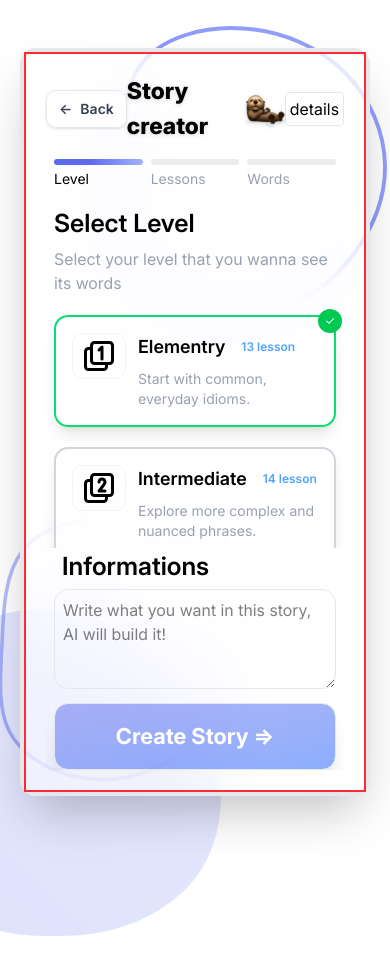
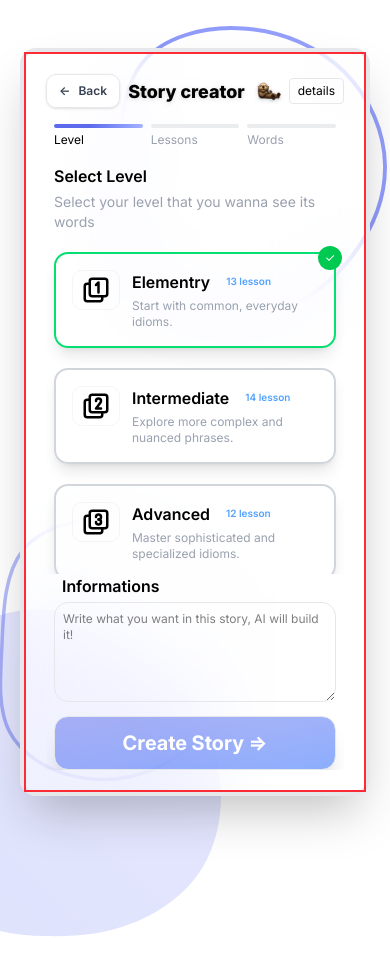
Before and after one commit to abolfazlj10/essinitial-idioms-in-english, a Next.js app: page /story in a window 390 px wide. Shown: the top 972 px of the page. Built offline with nearby package versions, Linux system fonts and the light colour scheme.

Commit message:
respnsive typigraphy in max-tablet.

```diff
--- a/src/app/story/page.tsx
+++ b/src/app/story/page.tsx
@@ -350,7 +350,7 @@ export default function Story () {
                 {showStory ? (
                     <div className="flex flex-col flex-1 gap-7 overflow-hidden p-4 md:p-8 rounded-2xl animate-fadein">
                         <Appbar onBackClick={()=> setShowStory(false)} title='The story' iconSrc="./icon/Otter.svg" rightButton={(
-                            <button className="flex items-center gap-2 px-4 py-2 rounded-lg bg-primaryColor/90 hover:bg-primaryColor text-white shadow-lg font-semibold transition-all duration-150 cursor-pointer">+ New Story</button>
+                            <button className="flex items-center gap-2 px-4 py-2 rounded-lg bg-primaryColor/90 hover:bg-primaryColor text-white shadow-lg font-semibold max-tablet:text-xs transition-all duration-150 cursor-pointer">+ New Story</button>
                         )}/>
                         <>
                         <div className="flex justify-center mb-4 gap-6 flex-wrap">
@@ -443,26 +443,26 @@ export default function Story () {
                     </div>
                 ) : (
                     <>
-                        <Appbar onBackClick={()=> router.push('/')} title='Story creator' iconSrc="./icon/Otter.svg" rightButton={isLargeScreen ? false : <button className="border rounded p-1">details</button>}/>
+                        <Appbar onBackClick={()=> router.push('/')} title='Story creator' iconSrc="./icon/Otter.svg" rightButton={isLargeScreen ? false : <button className="border rounded p-1 max-tablet:text-xs max-tablet:px-2">details</button>}/>
                         <div className="flex gap-5 max-laptop:gap-2 select-none px-2">
                             <div className="flex-1 flex flex-col gap-2 max-laptop:gap-1">
-                                <div className={`w-full h-[8px] max-laptop:h-[6px] bg-gradient-to-r from-primaryColor from-40% to-bgColor rounded ${steper >= 1 ? 'bg-gradient-to-r from-primaryColor from-40% to-bgColor' : 'bg-[#eaeced]'}`}></div>
-                                <div className=" max-laptop:text-sm">Level</div>
+                                <div className={`w-full h-[8px] max-laptop:h-[6px] max-tablet:h-[4px] bg-gradient-to-r from-primaryColor from-40% to-bgColor rounded ${steper >= 1 ? 'bg-gradient-to-r from-primaryColor from-40% to-bgColor' : 'bg-[#eaeced]'}`}></div>
+                                <div className=" max-laptop:text-sm max-tablet:text-xs">Level</div>
                             </div>
                             <div className="flex-1 flex flex-col gap-2 max-laptop:gap-1">
-                                <div className={`w-full h-[8px] max-laptop:h-[6px] bg-[#eaeced] rounded  ${steper >= 2 ? 'bg-gradient-to-r from-primaryColor from-40% to-bgColor' : 'bg-[#eaeced]'}`}></div>
-                                <div className="text-gray-400 max-laptop:text-sm">Lessons</div>
+                                <div className={`w-full h-[8px] max-laptop:h-[6px] max-tablet:h-[4px] bg-[#eaeced] rounded  ${steper >= 2 ? 'bg-gradient-to-r from-primaryColor from-40% to-bgColor' : 'bg-[#eaeced]'}`}></div>
+                                <div className="text-gray-400 max-laptop:text-sm max-tablet:text-xs">Lessons</div>
                             </div>
                             <div className="flex-1 flex flex-col gap-2 max-laptop:gap-1">
-                                <div className={`w-full h-[8px] max-laptop:h-[6px] bg-[#eaeced] rounded  ${steper >= 3 ? 'bg-gradient-to-r from-primaryColor from-40% to-bgColor' : 'bg-[#eaeced]'}`}></div>
-                                <div className="text-gray-400 max-laptop:text-sm">Words</div>
+                                <div className={`w-full h-[8px] max-laptop:h-[6px] max-tablet:h-[4px] bg-[#eaeced] rounded  ${steper >= 3 ? 'bg-gradient-to-r from-primaryColor from-40% to-bgColor' : 'bg-[#eaeced]'}`}></div>
+                                <div className="text-gray-400 max-laptop:text-sm max-tablet:text-xs">Words</div>
                             </div>
                         </div>
                         <div className="grid desktop:grid-cols-[7fr_2fr] grid-cols-none gap-10 flex-1 overflow-hidden max-[1500px]:gap-3 max-laptop:gap-0">
                             <div className="flex flex-col gap-9 max-desktop:gap-5 overflow-hidden">
                                 <div className="flex flex-col gap-3 max-laptop:gap-1 select-none px-2">
-                                    <div className="text-[30px] max-laptop:text-[25px] font-semibold">Select Level</div>
-                                    <div className="text-gray-400 text-lg max-laptop:text-base">Select your level that you wanna see its words</div>
+                                    <div className="text-[30px] max-laptop:text-[25px] max-tablet:text-base font-semibold">Select Level</div>
+                                    <div className="text-gray-400 text-lg max-laptop:text-base max-tablet:text-sm">Select your level that you wanna see its words</div>
                                 </div>
                                 <div className="flex gap-10 px-2 max-[2000px]:gap-5 max-laptop:flex-col">
                                     <div onClick={()=> selectLevel('elementry')} className={`border-3 max-laptop:border-2 flex-1 p-6 max-laptop:py-4 max-[2000px]:p-4 max-[1500px]:py-2 rounded-xl shadow-lg flex flex-col max-laptop:grid max-laptop:grid-cols-[auto_8fr] gap-5 max-[2000px]:gap-3 items-start duration-300 cursor-pointer hover:-translate-y-1 hover:shadow-2xl relative ${currentSelectedLevel === 'elementry' ? 'border-green-400' : 'border-gray-300 hover:border-green-300'}`}>
@@ -471,12 +471,12 @@ export default function Story () {
                                                 <span className="text-white text-xs">✓</span>
                                             </div>
                                         )}
-                                        <div className="text-4xl px-2 py-1 border border-gray-400/10 rounded-lg"><TbBoxMultiple1 /></div>
+                                        <div className="text-4xl max-tablet:text-3xl px-2 py-1 border border-gray-400/10 rounded-lg"><TbBoxMultiple1 /></div>
                                         <div className="text-xl max-[1500px]:text-lg font-semibold flex select-none items-center gap-5 max-laptop:flex-col max-laptop:gap-1 max-laptop:hidden"><span>Elementry</span><span className="text-sm text-blue-400 max-[1340px]:text-xs">{elementry.levels[0].lessons.length} lesson</span></div>
                                         <div className="text-gray-400 text-lg max-[2000px]:text-sm max-[1315px]:text-sm max-laptop:mt-auto max-laptop:hidden">Start with common, everyday idioms.</div>
-                                        <div className="min-laptop:hidden flex flex-col gap-2">
-                                            <div className="font-semibold grid grid-cols-[auto_1fr] gap-4 items-center select-none text-lg"><span>Elementry</span><span className="text-sm text-blue-400 max-[1340px]:text-xs">{elementry.levels[0].lessons.length} lesson</span></div>
-                                            <div className="text-gray-400 max-laptop:text-sm">Start with common, everyday idioms.</div>
+                                        <div className="min-laptop:hidden flex flex-col gap-2 max-tablet:gap-1">
+                                            <div className="font-semibold grid grid-cols-[auto_1fr] gap-4 items-center select-none text-lg max-tablet:text-base"><span>Elementry</span><span className="text-sm text-blue-400 max-[1340px]:text-xs max-tablet:text-[10px]">{elementry.levels[0].lessons.length} lesson</span></div>
+                                            <div className="text-gray-400 max-laptop:text-sm max-tablet:text-xs">Start with common, everyday idioms.</div>
                                         </div>
                                     </div>
                                     <div onClick={()=> selectLevel('intermediate')} className={`border-3 max-laptop:border-2 flex-1 p-6 max-laptop:py-4 max-[2000px]:p-4 max-[1500px]:py-2 rounded-xl shadow-lg flex flex-col max-laptop:grid max-laptop:grid-cols-[auto_8fr] gap-5 max-[2000px]:gap-3 items-start duration-300 cursor-pointer hover:-translate-y-1 hover:shadow-2xl relative ${currentSelectedLevel === 'intermediate' ? 'border-blue-400' : 'border-gray-300 hover:border-blue-300'}`}>
@@ -485,12 +485,12 @@ export default function Story () {
                                                 <span className="text-white text-xs">✓</span>
                                             </div>
                                         )}
-                                        <div className="text-4xl px-2 py-1 border border-gray-400/10 rounded-lg"><TbBoxMultiple2 /></div>
+                                        <div className="text-4xl max-tablet:text-3xl px-2 py-1 border border-gray-400/10 rounded-lg"><TbBoxMultiple2 /></div>
                                         <div className="text-xl max-[1500px]:text-lg font-semibold flex select-none items-center gap-5 max-laptop:flex-col max-laptop:gap-1 max-laptop:hidden"><span>Intermediate</span><span className="text-sm text-blue-400 max-[1340px]:text-xs">{intermediate.levels[0].lessons.length} lesson</span></div>
                                         <div className="text-gray-400 text-lg max-[2000px]:text-sm max-[1315px]:text-sm max-laptop:mt-auto max-laptop:hidden">Explore more complex and nuanced phrases.</div>
-                                        <div className="min-laptop:hidden flex flex-col gap-2">
-                                            <div className="font-semibold grid grid-cols-[auto_1fr] gap-4 items-center select-none text-lg"><span>Intermediate</span><span className="text-sm text-blue-400 max-[1340px]:text-xs">{intermediate.levels[0].lessons.length} lesson</span></div>
-                                            <div className="text-gray-400 max-laptop:text-sm">Explore more complex and nuanced phrases.</div>
+                                        <div className="min-laptop:hidden flex flex-col gap-2 max-tablet:gap-1">
+                                            <div className="font-semibold grid grid-cols-[auto_1fr] gap-4 items-center select-none text-lg max-tablet:text-base"><span>Intermediate</span><span className="text-sm text-blue-400 max-[1340px]:text-xs max-tablet:text-[10px]">{intermediate.levels[0].lessons.length} lesson</span></div>
+                                            <div className="text-gray-400 max-laptop:text-sm max-tablet:text-xs">Explore more complex and nuanced phrases.</div>
                                         </div>
                                     </div>
                                     <div onClick={()=> selectLevel('advanced')} className={`border-3 max-laptop:border-2 flex-1 p-6 max-laptop:py-4 max-[2000px]:p-4 max-[1500px]:py-2 rounded-xl shadow-lg flex flex-col max-laptop:grid max-laptop:grid-cols-[auto_8fr] gap-5 max-[2000px]:gap-3 items-start duration-300 cursor-pointer hover:-translate-y-1 hover:shadow-2xl relative ${currentSelectedLevel === 'advanced' ? 'border-red-400' : 'border-gray-300 hover:border-red-300'}`}>
@@ -499,19 +499,19 @@ export default function Story () {
                                                 <span className="text-white text-xs">✓</span>
                                             </div>
                                         )}
-                                        <div className="text-4xl px-2 py-1 border border-gray-400/10 rounded-lg"><TbBoxMultiple3 /></div>
+                                        <div className="text-4xl max-tablet:text-3xl px-2 py-1 border border-gray-400/10 rounded-lg"><TbBoxMultiple3 /></div>
                                         <div className="text-xl max-[1500px]:text-lg font-semibold flex select-none items-center gap-5 max-laptop:flex-col max-laptop:gap-1 max-laptop:hidden"><span>Advanced</span><span className="text-sm text-blue-400 max-[1340px]:text-xs">{advanced.levels[0].lessons.length} lesson</span></div>
                                         <div className="text-gray-400 text-lg max-[2000px]:text-sm max-[1315px]:text-sm max-laptop:mt-auto max-laptop:hidden">Master sophisticated and specialized idioms.</div>
-                                        <div className="min-laptop:hidden flex flex-col gap-2">
-                                            <div className="font-semibold grid grid-cols-[auto_1fr] gap-4 items-center select-none text-lg"><span>Advanced</span><span className="text-sm text-blue-400 max-[1340px]:text-xs">{advanced.levels[0].lessons.length} lesson</span></div>
-                                            <div className="text-gray-400 max-laptop:text-sm">Master sophisticated and specialized idioms.</div>
+                                        <div className="min-laptop:hidden flex flex-col gap-2 max-tablet:gap-1">
+                                            <div className="font-semibold grid grid-cols-[auto_1fr] gap-4 items-center select-none text-lg max-tablet:text-base"><span>Advanced</span><span className="text-sm text-blue-400 max-[1340px]:text-xs max-tablet:text-[10px]">{advanced.levels[0].lessons.length} lesson</span></div>
+                                            <div className="text-gray-400 max-laptop:text-sm max-tablet:text-xs">Master sophisticated and specialized idioms.</div>
                                         </div>
                                     </div>
                                 </div>
                                 <div className="flex flex-col gap-8 flex-1 overflow-hidden px-2">
                                     <div className="flex flex-col gap-3 max-laptop:gap-1 select-none">
-                                        <div className="text-[30px] max-laptop:text-[25px] font-semibold">Select Words</div>
-                                        <div className="text-gray-400 text-lg max-laptop:text-base">Select your words after that you selected the lesson</div>
+                                        <div className="text-[30px] max-laptop:text-[25px] max-tablet:text-base font-semibold">Select Words</div>
+                                        <div className="text-gray-400 text-lg max-laptop:text-base max-tablet:text-sm">Select your words after that you selected the lesson</div>
                                         {/* Word count progress */}
                                         <div className="flex items-center gap-3">
                                             <div className="flex-1 bg-gray-100 rounded-full h-2 max-laptop:h-1 shadow-inner border border-gray-200">
@@ -526,8 +526,8 @@ export default function Story () {
                                                 ></div>
                                             </div>
                                             <div className="flex flex-col items-center min-w-[60px]">
-                                                <span className={`text-sm font-bold ${words.length >= MAX_WORDS_LIMIT ? 'text-primaryColor' : 'text-primaryColor/80'}`}>{words.length}/{MAX_WORDS_LIMIT}</span>
-                                                <span className="text-xs font-medium text-gray-500">
+                                                <span className={`text-sm max-tablet:text-xs font-bold ${words.length >= MAX_WORDS_LIMIT ? 'text-primaryColor' : 'text-primaryColor/80'}`}>{words.length}/{MAX_WORDS_LIMIT}</span>
+                                                <span className="text-xs max-tablet:text-[9px] font-medium text-gray-500">
                                                     {words.length >= MAX_WORDS_LIMIT
                                                         ? 'Completed!'
                                                         : words.length >= MAX_WORDS_LIMIT * 0.8
@@ -801,16 +801,16 @@ export default function Story () {
                             </div>
                             <div className="mx-2 desktop:hidden">
                                 <div className="select-none px-2 mb-3 max-laptop:mb-1">
-                                    <div className="text-[30px] max-laptop:text-[25px] font-semibold">Informations</div>
+                                    <div className="text-[30px] max-laptop:text-[25px] max-tablet:text-base font-semibold">Informations</div>
                                 </div>
                                 <div className="flex">
                                     <div className="flex-1">
-                                        <textarea className="border min-h-[100px] w-full rounded-xl p-2 outline-0" placeholder="Write what you want in this story, AI will build it!"></textarea>
+                                        <textarea className="border min-h-[100px] w-full rounded-xl p-2 outline-0 placeholder:max-tablet:text-xs" placeholder="Write what you want in this story, AI will build it!"></textarea>
                                     </div>
                                 </div>
                                 <div className="flex-1 mt-2">
                                     <div
-                                        className={`text-[22px] flex-1 text-center font-bold mt-auto border rounded-xl py-4 shadow-xl duration-200 select-none flex justify-center items-center ${
+                                        className={`text-[22px] max-tablet:text-xl flex-1 text-center font-bold mt-auto border rounded-xl py-4 max-tablet:py-3 shadow-xl duration-200 select-none flex justify-center items-center ${
                                             loadingStory
                                                 ? 'bg-gradient-to-br from-primaryColor/50 to-blue-600/50 text-white cursor-wait'
                                                 : words.length >= 1
--- a/src/components/appbar.tsx
+++ b/src/components/appbar.tsx
@@ -10,11 +10,11 @@ interface AppbarProps {
 
 const Appbar: React.FC<AppbarProps> = ({ onBackClick, title, iconSrc, rightButton }) => (
     <div className="flex items-center justify-between ">
-      <button className="flex items-center gap-2 px-4 py-2 max-laptop:px-3 rounded-lg bg-white/90 hover:bg-primaryColor/10 shadow border border-gray-200 text-gray-700 max-laptop:text-sm font-semibold transition-all duration-150 cursor-pointer" onClick={onBackClick}>
-          <span className="text-lg max-[1340px]:text-base max-laptop:text-sm">←</span> Back
+      <button className="flex items-center gap-2 px-4 py-2 max-laptop:px-3 rounded-lg bg-white/90 hover:bg-primaryColor/10 shadow border border-gray-200 text-gray-700 max-laptop:text-sm max-tablet:text-xs font-semibold transition-all duration-150 cursor-pointer" onClick={onBackClick}>
+          <span className="text-lg max-[1340px]:text-base max-laptop:text-sm max-tablet:text-xs">←</span> Back
       </button>
-      <div className="text-[36px] max-[1340px]:text-[25px] max-laptop:text-[23px] duration-100 font-extrabold flex items-center justify-center gap-3 select-none drop-shadow-sm">
-          {title} <img src={iconSrc} className="w-10"/>
+      <div className="text-[36px] max-[1340px]:text-[25px] max-laptop:text-[23px] max-tablet:text-[18px] duration-100 font-extrabold flex items-center justify-center gap-3 select-none drop-shadow-sm">
+          {title} <img src={iconSrc} className="w-10 max-tablet:w-6"/>
       </div>
       {rightButton ? rightButton : <div></div>}
   </div>
```
